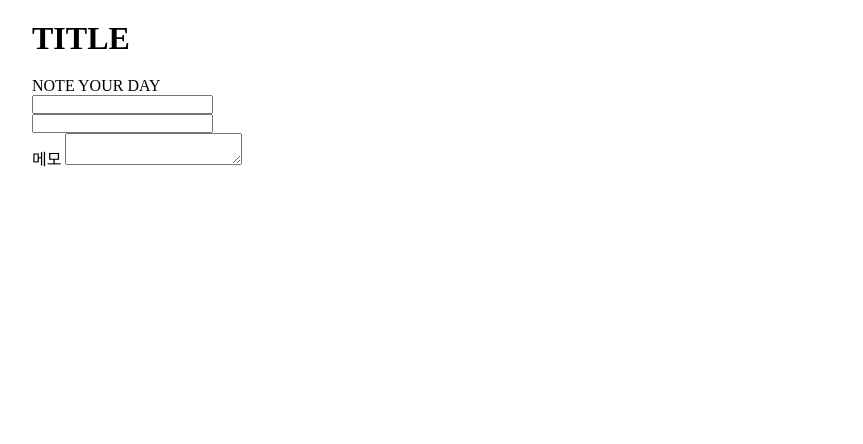
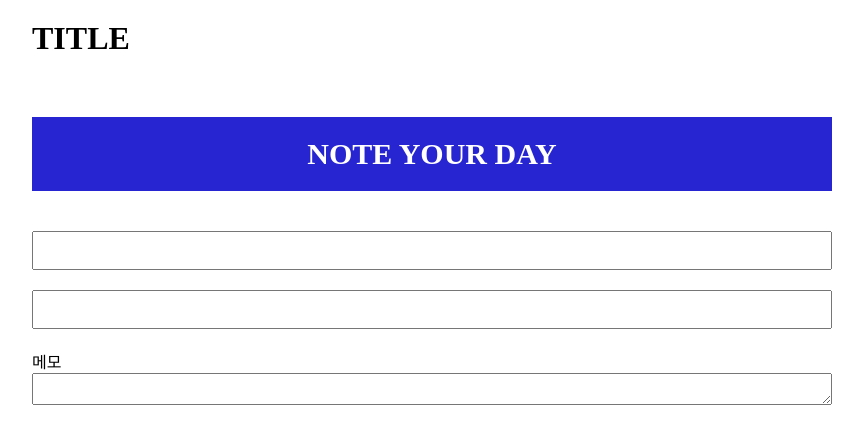
Before and after one commit to shushuburger/new, a plain HTML site: page Front/view/note.html in a window 1280 px wide. Shown: the whole page, without its empty margins (208-1071 px from the left). Drawn offline with Linux system fonts and the light colour scheme.

Commit message:
추가 : note.css 기초 틀 작업

```diff
--- a/Front/css/note.css
+++ b/Front/css/note.css
@@ -17,3 +17,30 @@ header{
     padding-top: 20px;
     padding-bottom: 20px;
 }
+
+.slogan{
+    background-color: #2725D2;
+    padding-top: 20px;
+    padding-bottom: 20px;
+    text-align: center;
+    color: white;
+    margin-top: 40px;
+    font-size: 30px;
+    font-weight: 900;
+}
+
+.user-input-container{
+    margin-top: 40px;
+}
+
+.user-input{
+    display: flex;
+    flex-direction: column;
+}
+
+.user-input > input{
+    margin-bottom: 20px;
+    padding-top: 10px;
+    padding-bottom: 10px;
+    outline-style: none;
+}
```
